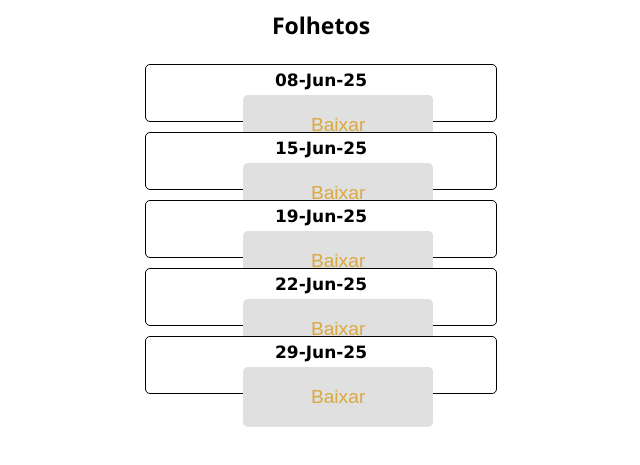
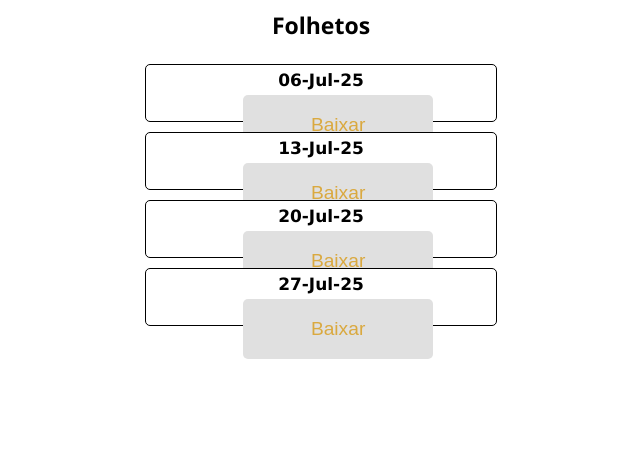
Before and after one commit to PaulaoTI/ComunidadeSantaGemmaGalgani, a plain HTML site: page index.html in a window 1280 px wide. Shown: the part 217-682 px from the top of the page, without its empty margins (319-959 px from the left). Drawn offline with Linux system fonts and the light colour scheme.

Commit message:
Update index.html

```diff
--- a/index.html
+++ b/index.html
@@ -120,40 +120,32 @@
     </div><br>
     <div class="folhetos-container">
         <div class="div-folhetos">
-            <h1 class="text-folhetos">08-Jun-25</h1>
-            <a href="folhetos/08-jun-25.pdf" target="_blank">
+            <h1 class="text-folhetos">06-Jul-25</h1>
+            <a href="folhetos/6-Jul-25.pdf" target="_blank">
                 <button class="button-folhetos">
                     Baixar
                 </button>
             </a>
         </div>
         <div class="div-folhetos">
-            <h1 class="text-folhetos">15-Jun-25</h1>
-            <a href="folhetos/15-jun-25.pdf" target="_blank">
+            <h1 class="text-folhetos">13-Jul-25</h1>
+            <a href="folhetos/13-Jul-25.pdf" target="_blank">
                 <button class="button-folhetos">
                     Baixar
                 </button>
             </a>
         </div>
         <div class="div-folhetos">
-            <h1 class="text-folhetos">19-Jun-25</h1>
-            <a href="folhetos/19-jun-25.pdf" target="_blank">
+            <h1 class="text-folhetos">20-Jul-25</h1>
+            <a href="folhetos/20-Jul-25.pdf" target="_blank">
                 <button class="button-folhetos">
                     Baixar
                 </button>
             </a>
         </div>
         <div class="div-folhetos">
-            <h1 class="text-folhetos">22-Jun-25</h1>
-            <a href="folhetos/22-jun-25.pdf" target="_blank">
-                <button class="button-folhetos">
-                    Baixar
-                </button>
-            </a>
-        </div>
-        <div class="div-folhetos">
-            <h1 class="text-folhetos">29-Jun-25</h1>
-            <a href="folhetos/29-jun-25.pdf" target="_blank">
+            <h1 class="text-folhetos">27-Jul-25</h1>
+            <a href="folhetos/27-Jul-25.pdf" target="_blank">
                 <button class="button-folhetos">
                     Baixar
                 </button>
```
